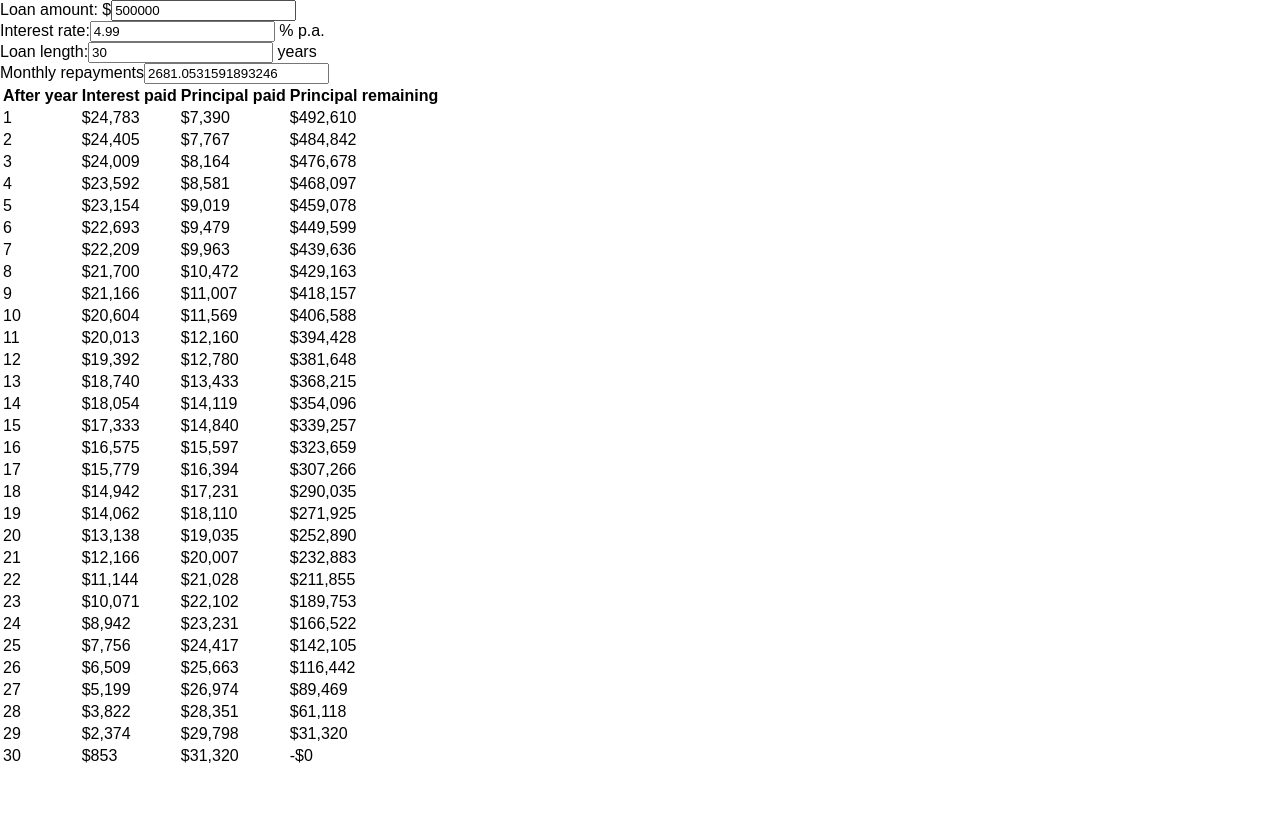
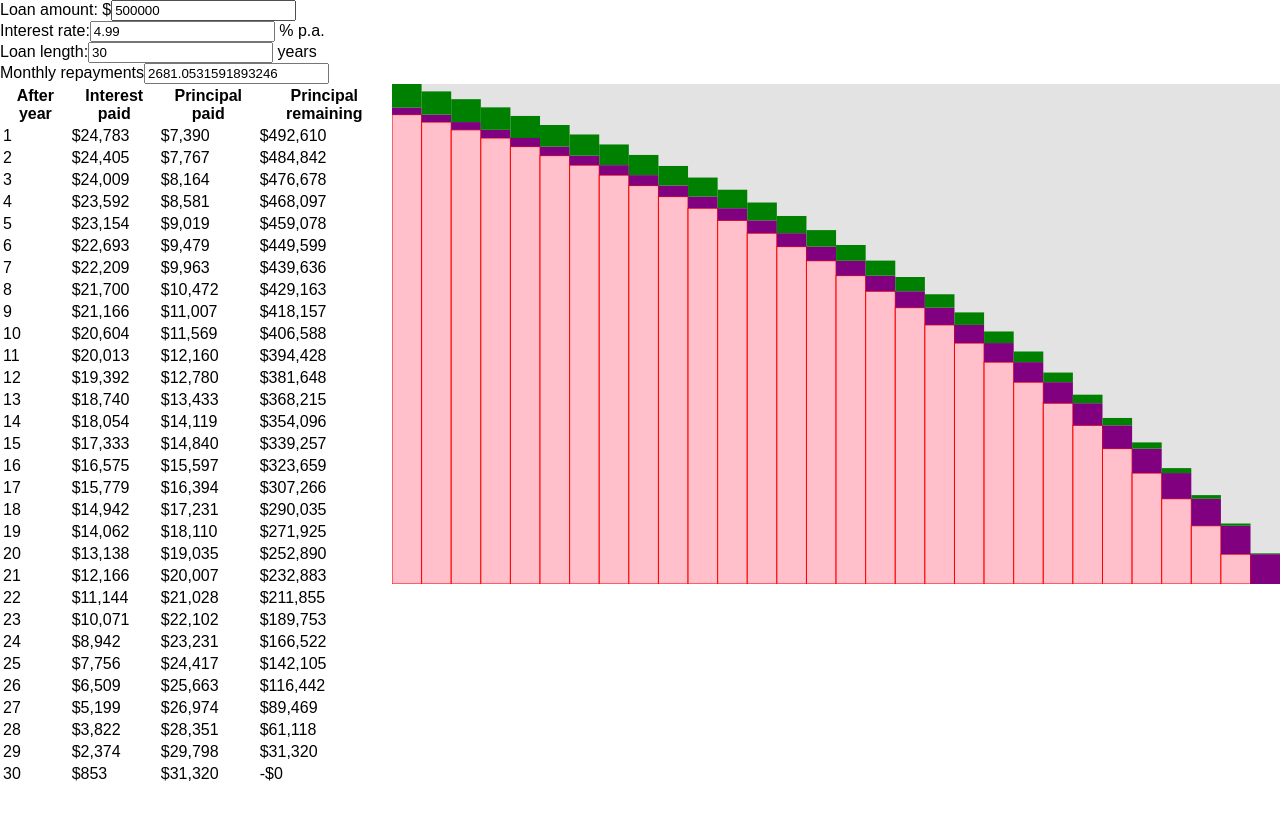
Before and after one commit to camjackson/whatif.mortgage, a React (Create React App) app: page / in a window 1280 px wide. Both pictures are taken after a click on the button "Calculate!". Shown: the top 820 px of the page. Built offline with nearby package versions, Linux system fonts and the light colour scheme; the HTML template or start-up script is replaced by a standard one.

Commit message:
First cut of a working (ugly) graph

```diff
--- a/src/RepaymentsData.js
+++ b/src/RepaymentsData.js
@@ -1,7 +1,12 @@
 import React from 'react';
+import styled from 'styled-components';
 import RepaymentsTable from './RepaymentsTable';
 import RepaymentsGraph from './RepaymentsGraph';
 import calculateLoanPeriods from './calculateLoanPeriods';
+
+const Section = styled.section`
+  display: flex;
+`;
 
 const RepaymentsData = ({
   loanAmount,
@@ -16,10 +21,10 @@ const RepaymentsData = ({
     monthlyRepayments,
   );
   return (
-    <div>
+    <Section>
       <RepaymentsTable years={years} />
-      <RepaymentsGraph years={years} />
-    </div>
+      <RepaymentsGraph years={years} loanAmount={loanAmount} />
+    </Section>
   );
 };
 
--- a/src/RepaymentsGraph.js
+++ b/src/RepaymentsGraph.js
@@ -1,7 +1,91 @@
 import React from 'react';
 
-const RepaymentsGraph = ({ years }) => {
-  return <svg></svg>;
+// -----
+// |   |
+// |   | interestPaidHeight
+// |   |
+// |---| interestPaidY
+// |   |
+// |   | interestPaidHeight
+// |   |
+// |---| endingPrincipalY
+// |   |
+// |   |
+// |   | endingPrincipalHeight
+// |   |
+// |   |
+// |   |
+// -----
+
+const RepaymentColumn = ({ graphMaxValue, yearData, x, width }) => {
+  const endingPrincipalHeight =
+    (yearData.endingPrincipal / graphMaxValue) * 100;
+  const endingPrincipalY = 100 - endingPrincipalHeight;
+
+  const principalPaidHeight = (yearData.principalPaid / graphMaxValue) * 100;
+  const principalPaidY = endingPrincipalY - principalPaidHeight;
+
+  const interestPaidHeight = (yearData.interestPaid / graphMaxValue) * 100;
+  const interestPaidY = principalPaidY - interestPaidHeight;
+
+  return (
+    <>
+      <rect
+        x={x}
+        y={`${endingPrincipalY}%`}
+        height={`${endingPrincipalHeight}%`}
+        width={width}
+        fill="pink"
+        stroke="red"
+      />
+      <rect
+        x={x}
+        y={`${principalPaidY}%`}
+        height={`${principalPaidHeight}%`}
+        width={width}
+        fill="purple"
+      />
+      <rect
+        x={x}
+        y={`${interestPaidY}%`}
+        height={`${interestPaidHeight}%`}
+        width={width}
+        fill="green"
+      />
+    </>
+  );
+};
+
+const graphWidthPx = 1000;
+const graphHeightPx = 500;
+
+const RepaymentsGraph = ({ years, loanAmount }) => {
+  // In the early years, the graph numbers go higher than the initial principal
+  const graphMaxValue = years[0].getTotal();
+  const columnWidth = 100 / years.length;
+
+  return (
+    <svg width={graphWidthPx} height={graphHeightPx}>
+      <rect width={graphWidthPx} height={graphHeightPx} fill="#e3e3e3" />
+      {years.map((yearData, index) => (
+        <RepaymentColumn
+          key={index}
+          graphMaxValue={graphMaxValue}
+          yearData={yearData}
+          width={`${columnWidth}%`}
+          x={`${index * columnWidth}%`}
+        />
+      ))}
+    </svg>
+  );
 };
 
 export default RepaymentsGraph;
+
+// Graph todo:
+// - Legend
+// - Axis labels and values
+// - Horizontal line showing starting principal
+// - Better colours
+// - Outlines?
+// - Hover box with exact numbers
--- a/src/calculateLoanPeriods.js
+++ b/src/calculateLoanPeriods.js
@@ -1,25 +1,39 @@
 class LoanPeriod {
-  constructor(startingPrincipal, periodicInterestRate, repayment) {
-    this.interestPaid = (startingPrincipal * periodicInterestRate) / 100;
-    this.principalPaid = repayment - this.interestPaid;
-    this.endingPrincipal = startingPrincipal - this.principalPaid;
+  constructor(interestPaid, principalPaid, endingPrincipal) {
+    this.interestPaid = interestPaid;
+    this.principalPaid = principalPaid;
+    this.endingPrincipal = endingPrincipal;
+  }
+
+  static calculate(startingPrincipal, periodicInterestRate, repayment) {
+    const interestPaid = (startingPrincipal * periodicInterestRate) / 100;
+    const principalPaid = repayment - interestPaid;
+    const endingPrincipal = startingPrincipal - principalPaid;
+
+    return new LoanPeriod(interestPaid, principalPaid, endingPrincipal);
   }
 
   createNextLoanPeriod(periodicInterestRate, repayment) {
-    return new LoanPeriod(
+    return LoanPeriod.calculate(
       this.endingPrincipal,
       periodicInterestRate,
       repayment,
     );
   }
 
+  getTotal() {
+    return this.interestPaid + this.principalPaid + this.endingPrincipal;
+  }
+
   static sumPeriods(periods) {
     return periods.reduce(
-      (sum, period) => ({
-        interestPaid: sum.interestPaid + period.interestPaid,
-        principalPaid: sum.principalPaid + period.principalPaid,
-        endingPrincipal: period.endingPrincipal,
-      }),
+      (sum, period) => {
+        return new LoanPeriod(
+          sum.interestPaid + period.interestPaid,
+          sum.principalPaid + period.principalPaid,
+          period.endingPrincipal,
+        );
+      },
       { interestPaid: 0, principalPaid: 0 },
     );
   }
@@ -36,7 +50,7 @@ const calculateLoanPeriods = (
   const months = [];
 
   // Month 0 is just the starting state
-  months.push(new LoanPeriod(loanAmount, 0, 0));
+  months.push(LoanPeriod.calculate(loanAmount, 0, 0));
 
   // Month 1 tells us how much we owe after the first month's payment
   for (let i = 1; i <= numberOfMonths; i++) {
```
